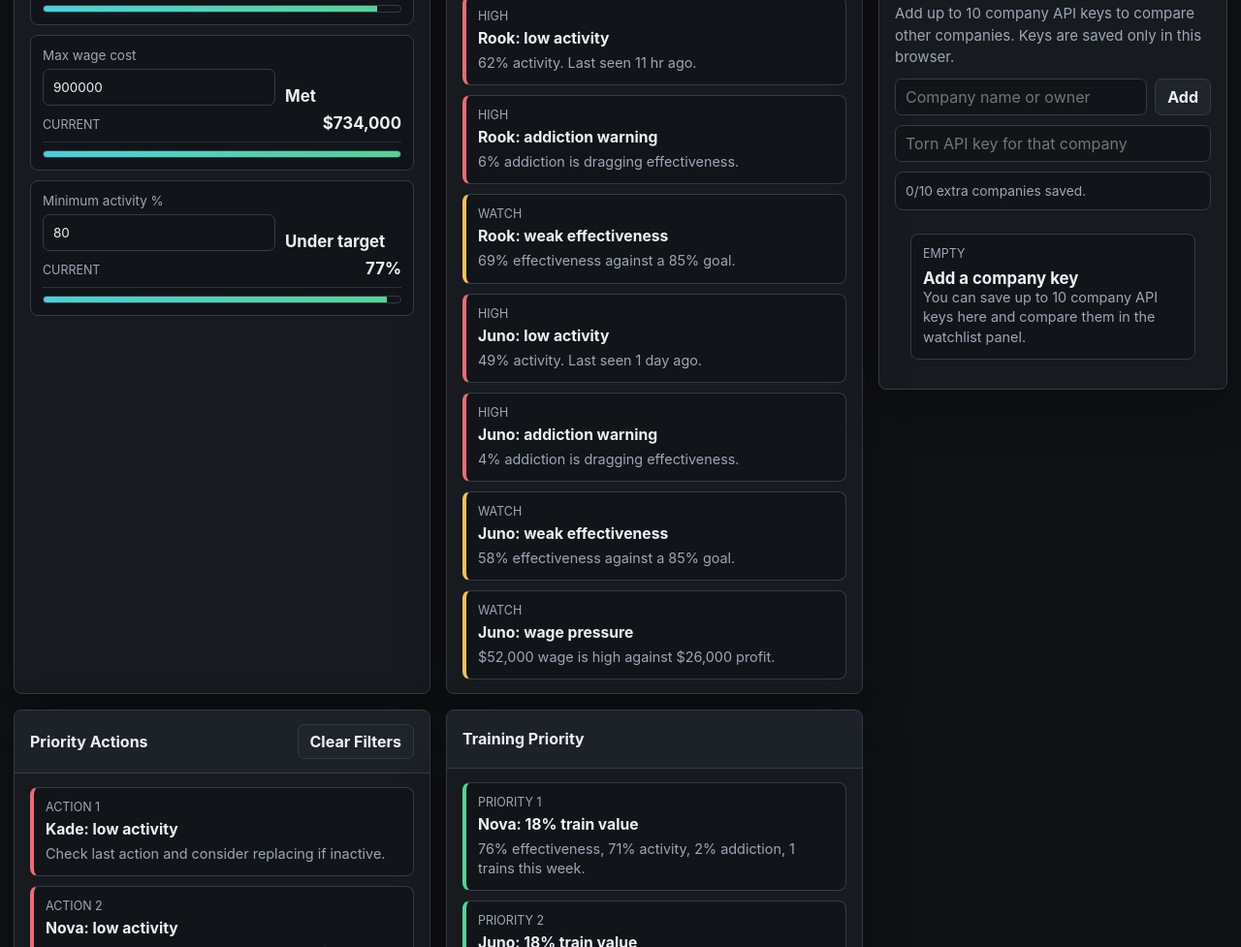
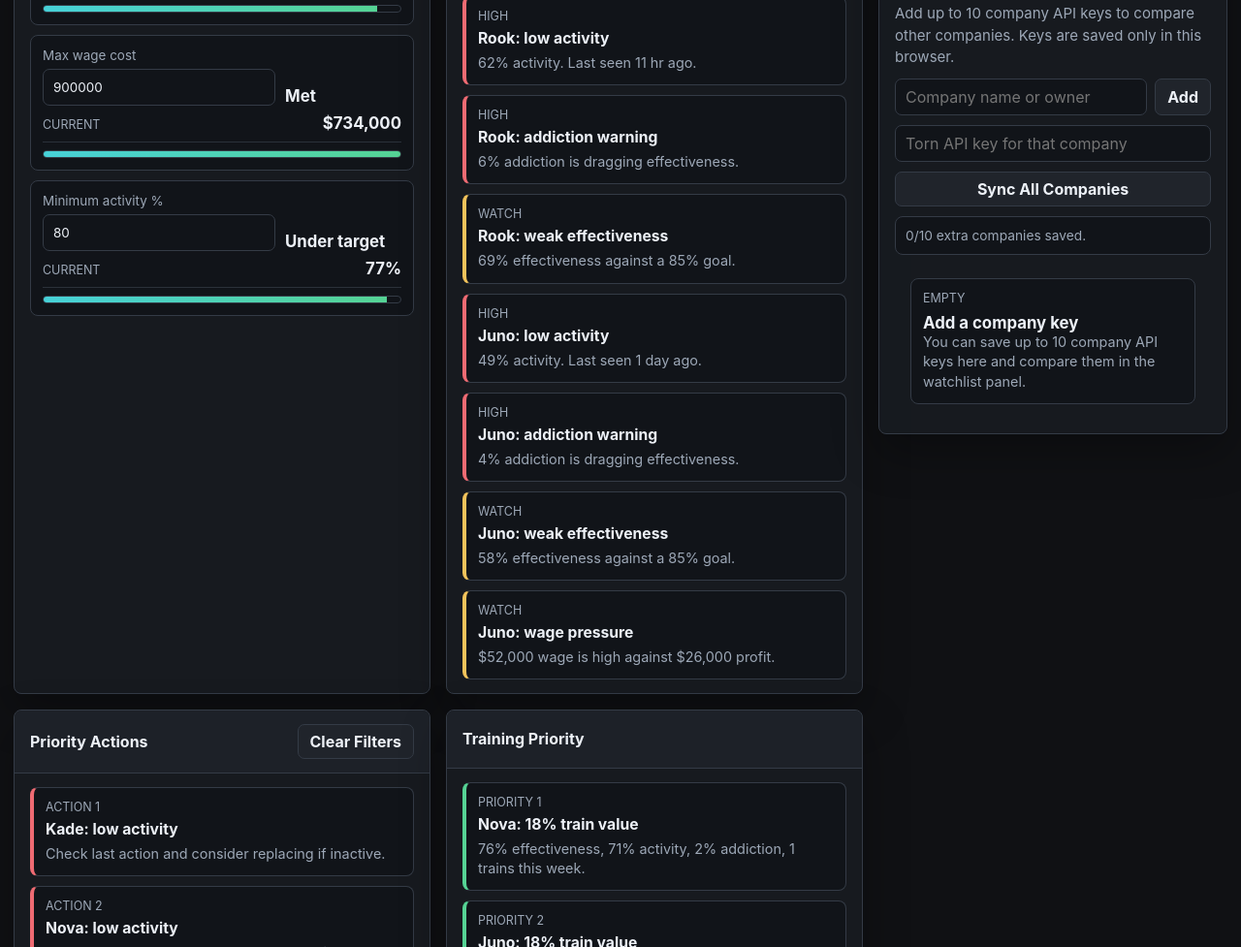
Before and after one commit to jcarroll122009-dev/torn-company-tracker, a plain HTML site: page torn-company-tracker.html in a window 1280 px wide. Shown: the part 1635-2612 px from the top of the page at 97% size. Drawn offline with Linux system fonts and the light colour scheme.

Commit message:
Add side watchlist sync button

```diff
--- a/torn-company-tracker.html
+++ b/torn-company-tracker.html
@@ -1166,6 +1166,7 @@
               <button class="text-button" id="addWatchCompany" type="button">Add</button>
             </div>
             <input id="watchKey" type="password" autocomplete="off" placeholder="Torn API key for that company">
+            <button class="text-button" id="syncWatchCompaniesSide" type="button">Sync All Companies</button>
             <div class="api-status" id="watchStatus">No extra companies added yet.</div>
             <div class="history-list" id="watchList"></div>
           </div>
@@ -1331,6 +1332,7 @@
       watchKey: document.getElementById("watchKey"),
       addWatchCompany: document.getElementById("addWatchCompany"),
       syncWatchCompanies: document.getElementById("syncWatchCompanies"),
+      syncWatchCompaniesSide: document.getElementById("syncWatchCompaniesSide"),
       watchStatus: document.getElementById("watchStatus"),
       watchList: document.getElementById("watchList"),
       clearFilters: document.getElementById("clearFilters")
@@ -2174,11 +2176,13 @@
 
     function renderWatchCompanies() {
       const count = state.watchCompanies.length;
-      els.syncWatchCompanies.disabled = state.watchSyncing || !count;
-      els.syncWatchCompanies.textContent = state.watchSyncing ? "Syncing" : "Sync All";
+      [els.syncWatchCompanies, els.syncWatchCompaniesSide].forEach((button) => {
+        button.disabled = state.watchSyncing || !count;
+        button.textContent = state.watchSyncing ? "Syncing" : button === els.syncWatchCompaniesSide ? "Sync All Companies" : "Sync All";
+      });
       els.watchStatus.classList.toggle("bad", Boolean(state.watchError));
       els.watchStatus.classList.toggle("good", !state.watchError && count > 0);
-      els.watchStatus.textContent = state.watchError || `${count}/10 extra companies saved.${count ? " Press Sync All to refresh them." : ""}`;
+      els.watchStatus.textContent = state.watchError || `${count}/10 extra companies saved.${count ? " Press Sync All Companies to refresh them." : ""}`;
       els.watchList.innerHTML = count ? state.watchCompanies.map((company) => `
         <div class="history-item watchlist-item">
           <div>
@@ -3077,6 +3081,7 @@
       renderAll();
     });
     els.syncWatchCompanies.addEventListener("click", syncWatchCompanies);
+    els.syncWatchCompaniesSide.addEventListener("click", syncWatchCompanies);
     els.apiKeyInput.addEventListener("change", () => {
       state.apiKey = els.apiKeyInput.value.trim();
       state.apiError = "";
```
